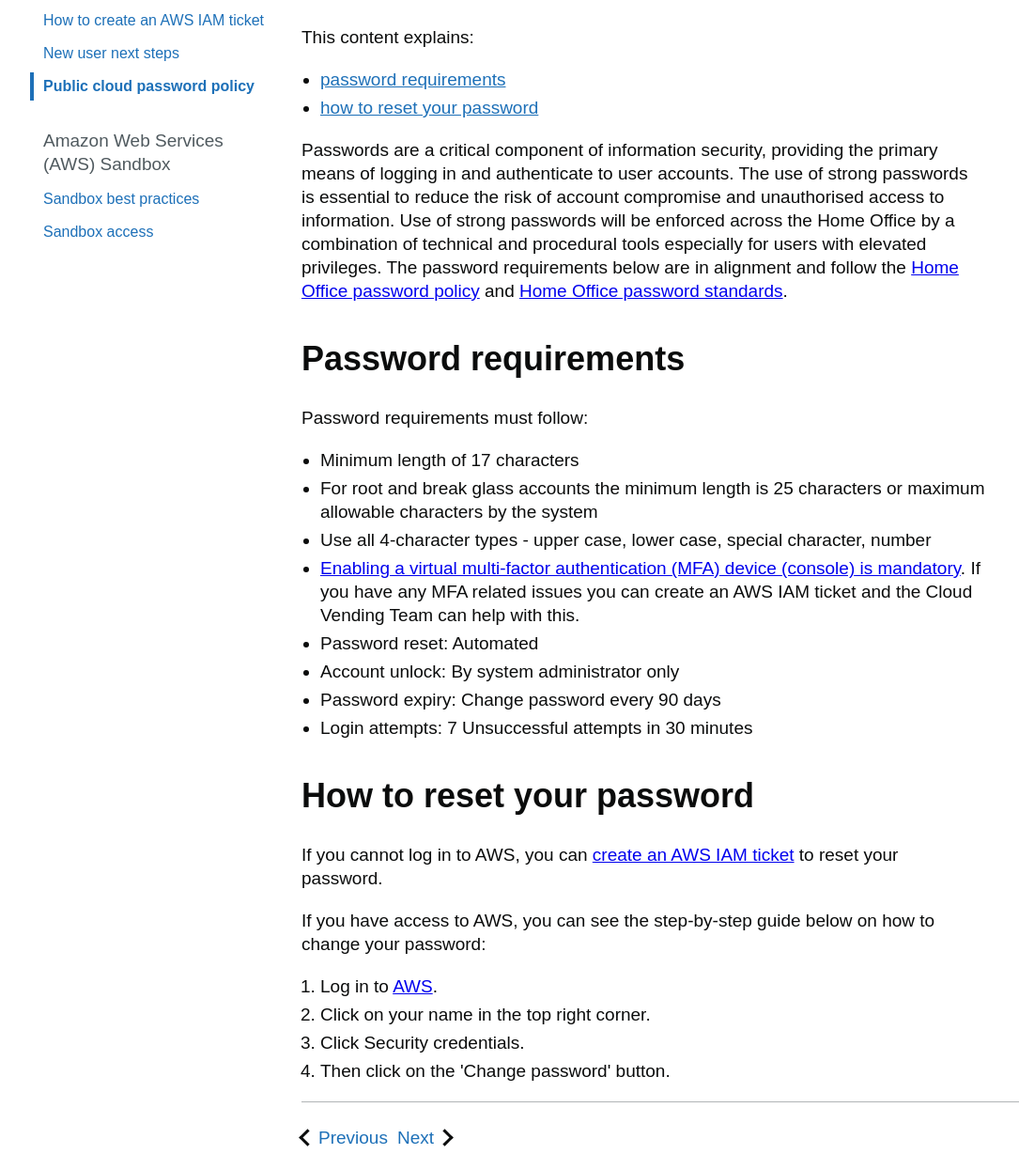
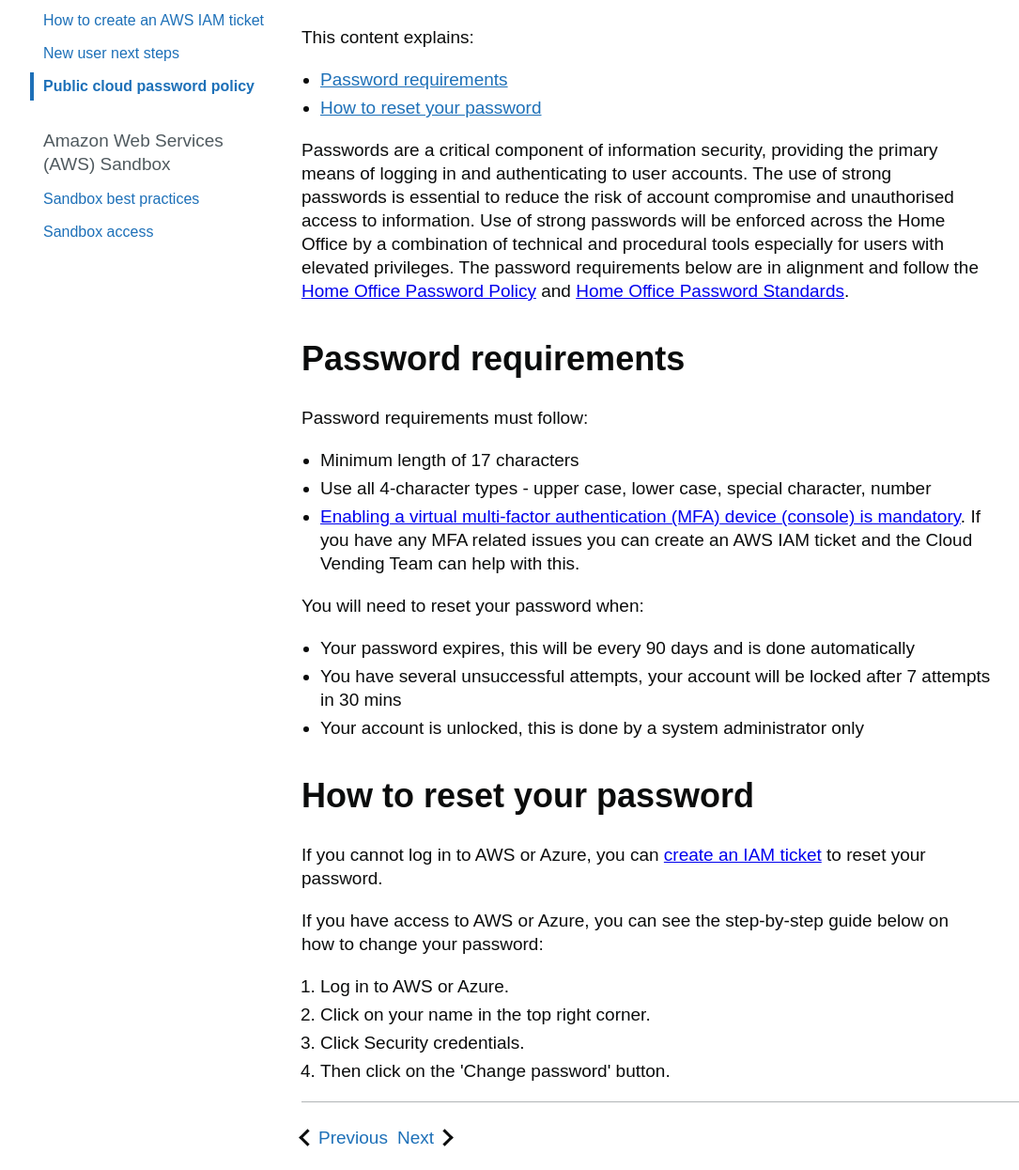
Before and after one commit to UKHomeOffice/CCoE-Prototyping-Kit, a plain HTML site: page app/views/public-cloud-password-policy.html in a window 1280 px wide. Shown: the part 373-1618 px from the top of the page at 94% size, without its empty margins (44-1129 px from the left). Drawn offline with Linux system fonts and the light colour scheme; files that its build step writes are made by us from their sources; a script that the page names is missing; files whose address does not match are found by name; a web font is replaced by a local one.

Commit message:
content updates

```diff
--- a/app/views/public-cloud-password-policy.html
+++ b/app/views/public-cloud-password-policy.html
@@ -3,7 +3,7 @@
 
 <head>
   <meta charset="utf-8">
-  <title>Account roles and approvers - Cloud Centre of Excellence</title>
+  <title>Public cloud password policy - Cloud Centre of Excellence</title>
   <meta name="viewport" content="width=device-width, initial-scale=1, viewport-fit=cover">
   <meta name="theme-color" content="#0b0c0c">
 
@@ -639,16 +639,16 @@
             <p class="govuk-body">This content explains:</p>
 
             <ul class="govuk-list govuk-list--bullet">
-              <li><a href="#password-requirements" class="govuk-link">password requirements</a></li>
-              <li><a href="#reset-password" class="govuk-link">how to reset your password</a></li>
+              <li><a href="#password-requirements" class="govuk-link">Password requirements</a></li>
+              <li><a href="#reset-password" class="govuk-link">How to reset your password</a></li>
             </ul>
 
 
-            <p class="govuk-body">Passwords are a critical component of information security, providing the primary means of logging in and authenticate to user accounts.
+            <p class="govuk-body">Passwords are a critical component of information security, providing the primary means of logging in and authenticating to user accounts.
               The use of strong passwords is essential to reduce the risk of account compromise and unauthorised access to information.
               Use of strong passwords will be enforced across the Home Office by a combination of technical and procedural tools especially for users with elevated privileges.
               The password requirements below are in alignment and follow the
-              <a href="https://ukhomeoffice.sharepoint.com/sites/BA421/SiteAssets/Forms/AllItems.aspx?id=/sites/BA421/SiteAssets/Master%20documents%20library/CYB-POL-005-Password_Policy.pdf&parent=/sites/BA421/SiteAssets/Master%20documents%20library">Home Office password policy</a> and <a href="https://ukhomeoffice.sharepoint.com/sites/BA421/SiteAssets/Forms/AllItems.aspx?id=/sites/BA421/SiteAssets/Master%20documents%20library/CYB-STD-005-Password_Standard.pdf&parent=/sites/BA421/SiteAssets/Master%20documents%20library">Home Office password standards</a>.</p>
+              <a href="https://ukhomeoffice.sharepoint.com/sites/BA421/SiteAssets/Forms/AllItems.aspx?id=/sites/BA421/SiteAssets/Master%20documents%20library/CYB-POL-005-Password_Policy.pdf&parent=/sites/BA421/SiteAssets/Master%20documents%20library">Home Office Password Policy</a> and <a href="https://ukhomeoffice.sharepoint.com/sites/BA421/SiteAssets/Forms/AllItems.aspx?id=/sites/BA421/SiteAssets/Master%20documents%20library/CYB-STD-005-Password_Standard.pdf&parent=/sites/BA421/SiteAssets/Master%20documents%20library">Home Office Password Standards</a>.</p>
 
             <h2 id="password-requirements" class="govuk-heading-l">Password requirements</h2>
 
@@ -656,22 +656,24 @@
 
             <ul class="govuk-list govuk-list--bullet">
               <li>Minimum length of 17 characters</li>
-              <li>For root and break glass accounts the minimum length is 25 characters or maximum allowable characters by the system</li>
               <li>Use all 4-character types - upper case, lower case, special character, number</li>
               <li> <a href="https://docs.aws.amazon.com/IAM/latest/UserGuide/id_credentials_mfa_enable_virtual.html">Enabling a virtual multi-factor authentication (MFA) device (console) is mandatory</a>. If you have any MFA related issues you can create an AWS IAM ticket and the Cloud Vending Team can help with this.</li>
-              <li>Password reset: Automated</li>
-              <li>Account unlock: By system administrator only</li>
-              <li>Password expiry: Change password every 90 days</li>
-              <li>Login attempts: 7 Unsuccessful attempts in 30 minutes</li>
+            </ul>
+             <p class="govuk-body">You will need to reset your password when:</p>
+            <ul class="govuk-list govuk-list--bullet">
+
+              <li>Your password expires, this will be every 90 days and is done automatically</li>
+              <li>You have several unsuccessful attempts, your account will be locked after 7 attempts in 30 mins</li>
+              <li>Your account is unlocked, this is done by a system administrator only</li>
             </ul>
 
             <h2 id="reset-password"class="govuk-heading-l">How to reset your password</h2>
 
-            <p class="govuk-body">If you cannot log in to AWS, you can <a href="how-to-create-an-aws-iam-ticket.html">create an AWS IAM ticket</a> to reset your password.</p>
+            <p class="govuk-body">If you cannot log in to AWS or Azure, you can <a href="how-to-create-an-aws-iam-ticket.html">create an IAM ticket</a> to reset your password.</p>
 
-            <p class="govuk-body">If you have access to AWS, you can see the step-by-step guide below on how to change your password:</p>
+            <p class="govuk-body">If you have access to AWS or Azure, you can see the step-by-step guide below on how to change your password:</p>
             <ol class="govuk-list govuk-list--number">
-              <li>Log in to <a href="https://aws.amazon.com/">AWS</a>.</li>
+              <li>Log in to AWS or Azure</a>.</li>
               <li>Click on your name in the top right corner.</li>
               <li>Click Security credentials.</li>
               <li>Then click on the 'Change password' button.</li>
```
